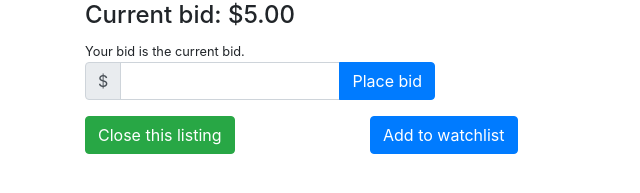
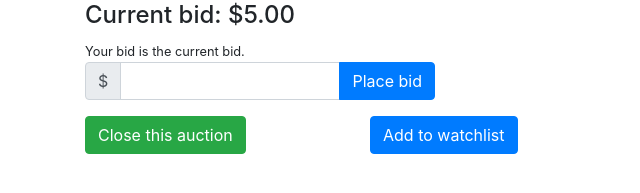
Before and after one commit to udson/CS50W_commerce, a Django app: page /listing/3/ in a window 1280 px wide. Shown: the part 539-732 px from the top of the page, without its empty margins (0-640 px from the left). Run offline with Django 3.2, Linux system fonts and the light colour scheme; a user stored in the database is signed in; data comes from the database, SQL or seed files in the repository; grey boxes labelled with a size stand in for pictures from a placeholder-image service; some libraries are stand-ins or nearby versions.

Commit message:
Pequenos ajustes.

```diff
--- a/auctions/templates/auctions/listing_detail.html
+++ b/auctions/templates/auctions/listing_detail.html
@@ -64,7 +64,7 @@
         <div class="row">
             {% if listing.user == user and listing.is_active %}
             <div class="col-3">
-                <a href="{% url 'close_listing' listing.id %}" class="btn btn-success">Close this listing</a>
+                <a href="{% url 'close_listing' listing.id %}" class="btn btn-success">Close this auction</a>
             </div>
             {% endif %}
             <div class="col-3">
--- a/auctions/views.py
+++ b/auctions/views.py
@@ -115,7 +115,6 @@ def categories(request):
     })
 
 def category(request, category):
-
     return render(request, "auctions/index.html", context={
         "page_heading": f"Category: {get_object_or_404(Category, pk=category)}",
         "listings": Listing.objects.filter(category__pk=category, is_active=True),
```
